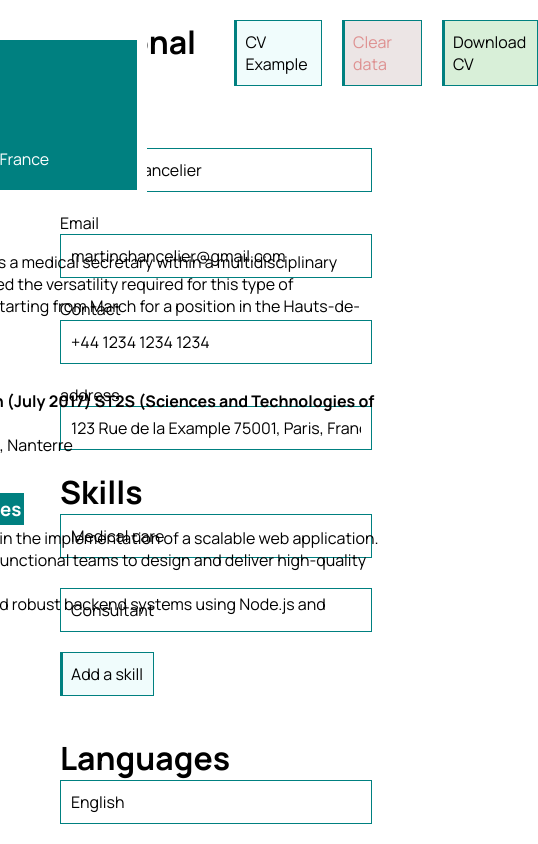
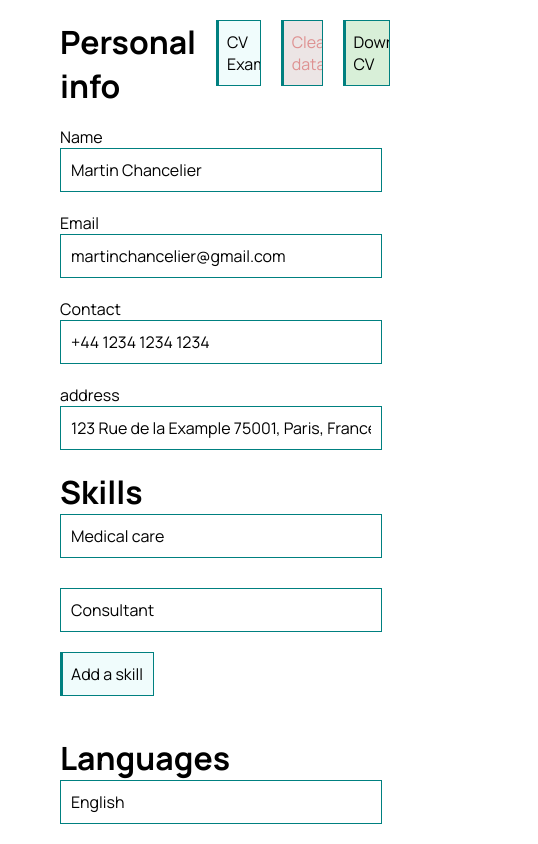
Before and after one commit to Fadilix/cv-application, a React (Vite) app: page / in a window 390 px wide. Shown: the top 844 px of the page, 538 px wide, since content can reach past the window. Built offline with nearby package versions, Linux system fonts and the light colour scheme.

Commit message:
updated code

```diff
--- a/src/App.css
+++ b/src/App.css
@@ -203,25 +203,56 @@ button:hover {
 
 }
 
-.cv-actions{
+.cv-actions {
   display: flex;
   gap: 20px;
   flex-direction: row;
-  justify-content: space-between  ;
+  justify-content: space-between;
 }
 
-.clear{
+.clear {
   color: rgb(222, 145, 145);
   background-color: rgb(236, 229, 229);
 }
 
 
-.download{
+.download {
   background-color: rgb(216, 239, 216);
   color: white;
   color: black;
 }
 
-textarea{
+textarea {
   padding: 10px;
 }
+
+
+
+/* responsive (I should have used tailwindcss, lol)*/
+@media screen and (max-width: 1200px) {
+  .App {
+    overflow: hidden;
+  }
+
+  .result {
+    position: relative;
+  }
+
+  .container {
+    flex-direction: column;
+  }
+
+  input {
+    width: 500px;
+  }
+
+  textarea {
+    width: 300px;
+  }
+}
+
+@media screen and (max-width: 576px) {
+  input {
+    width: 300px
+  }
+}
```
